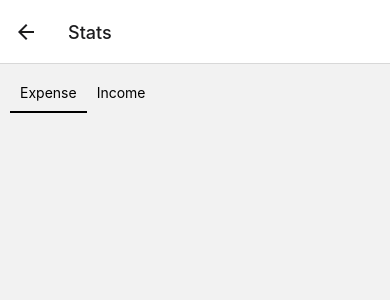
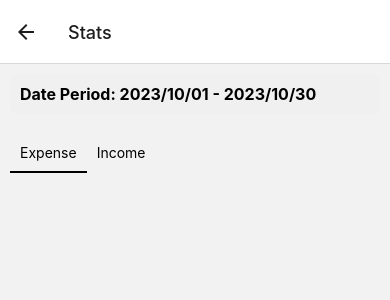
Before and after one commit to Maplestudent/ExpenseTracker, a React Native app: screen /Stats in a window 390 px wide. Shown: the top 300 px of the page. Built offline with nearby package versions, Linux system fonts and the light colour scheme.

Commit message:
Edited StatsScreen.jsx
added date period on StatsScreen.jsx

```diff
--- a/src/screens/StatsScreen.jsx
+++ b/src/screens/StatsScreen.jsx
@@ -1,12 +1,17 @@
 import React, { useState } from 'react';
-import { ScrollView, StyleSheet, Text } from 'react-native';
+import { ScrollView, StyleSheet, Text, View } from 'react-native';
 import TransactionType from '../components/TransactionType';
 
 function StatsScreen() {
     const [type, setType] = useState('Expense');
+    const startDate = '2023/10/01';
+    const endDate = '2023/10/30';
 
     return (
         <ScrollView style={styles.container}>
+            <View style={styles.datePeriodContainer}>
+                <Text style={styles.datePeriodText}>Date Period: {startDate} - {endDate}</Text>
+            </View>
             <TransactionType type={type} onSelect={setType} />
         </ScrollView>
     );
@@ -17,6 +22,16 @@ const styles = StyleSheet.create({
         flex: 1,
         padding: 10,
     },
-  });
+    datePeriodContainer: {
+        backgroundColor: '#f0f0f0',
+        padding: 10,
+        borderRadius: 8,
+        marginBottom: 20,
+    },
+    datePeriodText: {
+        fontSize: 16,
+        fontWeight: 'bold',
+    },
+});
 
 export default StatsScreen;
```
